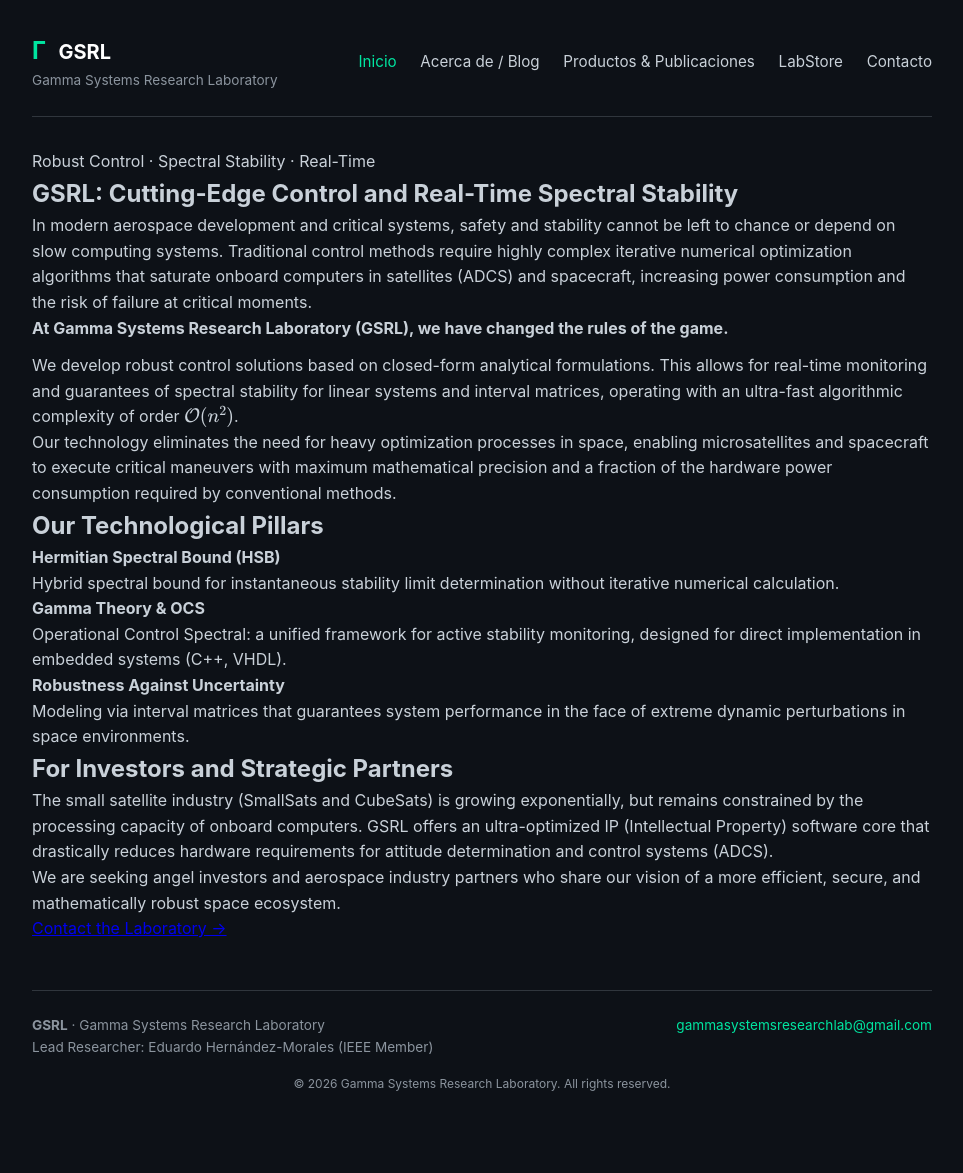
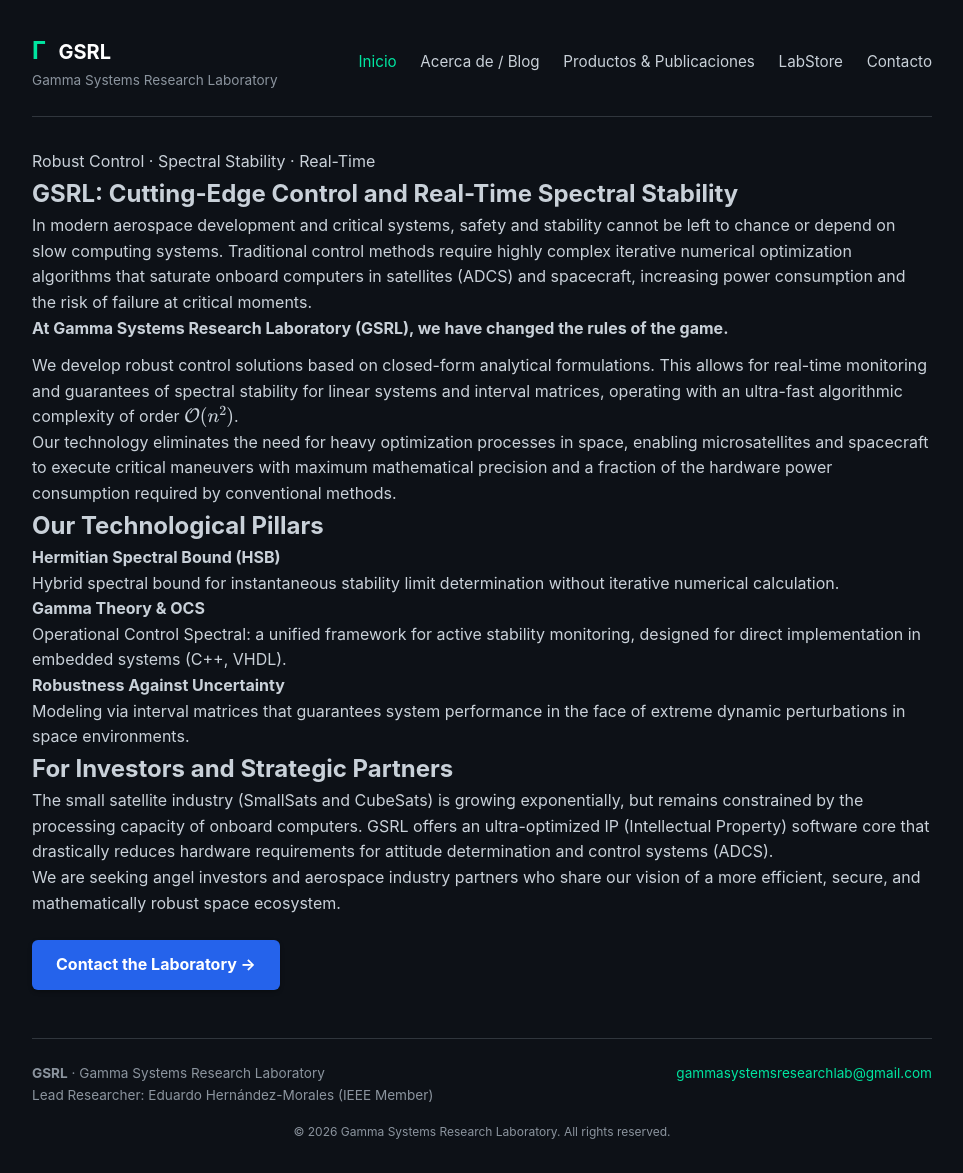
Before and after one commit to eduardohernandezmoralesa01-winsa/eduardohernandezmoralesa01-winsa, a Jekyll site: the page built from index.md, in a window 1280 px wide. Shown: the whole page, without its empty margins (158-1121 px from the left). Built offline with Jekyll 4.4.1, drawn with Linux system fonts in a browser that asks for light colours; before the commit the page ends 1125 px from its top, so only the background shows below that.

Commit message:
Actualizar index.md

```diff
--- a/index.md
+++ b/index.md
@@ -44,4 +44,8 @@ The small satellite industry (SmallSats and CubeSats) is growing exponentially,
 
 We are seeking angel investors and aerospace industry partners who share our vision of a more efficient, secure, and mathematically robust space ecosystem.
 
-<p><a href="{{ '/contacto/' | relative_url }}" class="buy-btn">Contact the Laboratory &rarr;</a></p>
+<p style="margin-top: 24px;">
+  <a href="{{ '/contacto/' | relative_url }}" class="buy-btn" style="color: #ffffff !important; background-color: #2563eb; padding: 12px 24px; border-radius: 6px; text-decoration: none; display: inline-block; font-weight: bold; box-shadow: 0 2px 4px rgba(0,0,0,0.3);">
+    Contact the Laboratory &rarr;
+  </a>
+</p>
```
